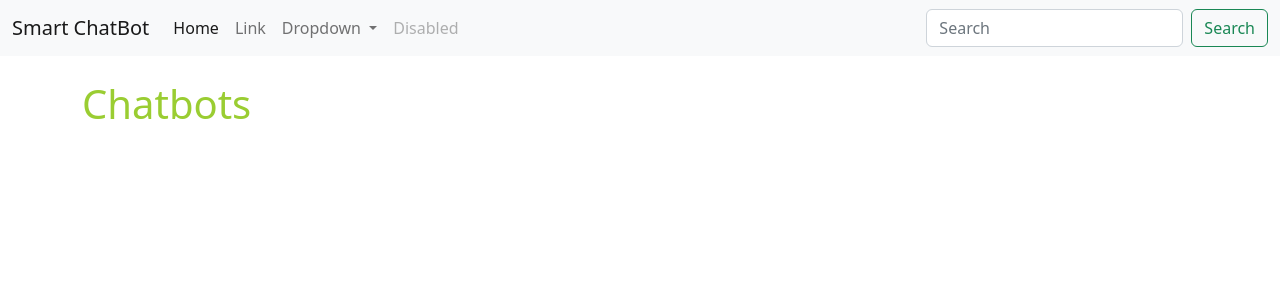
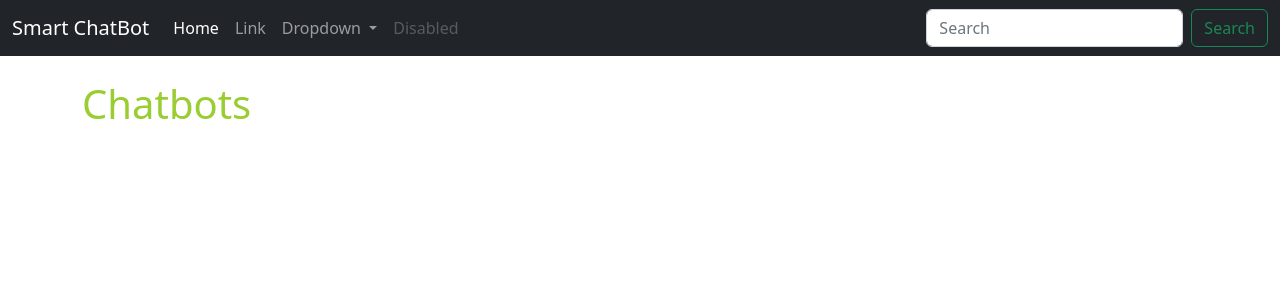
Before and after one commit to RhythmSharma10614346/CA_Python-Project-B9IS123-, a Django app: page / in a window 1280 px wide. Shown: the top 300 px of the page. Run offline with Django 4.2, Linux system fonts and the light colour scheme.

Commit message:
navbar is dark mode

```diff
--- a/chat-bot-web/mysite/website/templates/navbar.html
+++ b/chat-bot-web/mysite/website/templates/navbar.html
@@ -1,4 +1,4 @@
-<nav class="navbar navbar-expand-lg bg-light">
+<nav class="navbar navbar-expand-lg navbar-dark bg-dark">
     <div class="container-fluid">
       <a class="navbar-brand" href="#">Smart ChatBot</a>
       <button class="navbar-toggler" type="button" data-bs-toggle="collapse" data-bs-target="#navbarSupportedContent" aria-controls="navbarSupportedContent" aria-expanded="false" aria-label="Toggle navigation">
```
